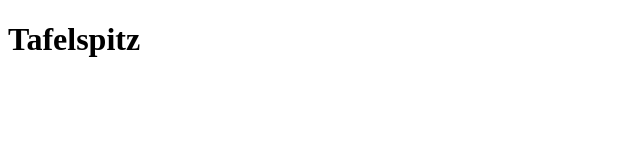
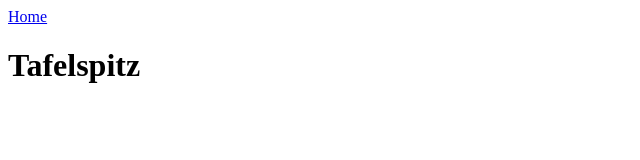
Before and after one commit to dudders22/git_test, a plain HTML site: page TOP_RecipeShiz/recipes/austria/tafelspitz.html in a window 1280 px wide. Shown: the whole page, without its empty margins (0-640 px from the left). Drawn offline with Linux system fonts and the light colour scheme.

Commit message:
Added links to sub pages
I forgot to save files before pushing - duh!

```diff
--- a/TOP_RecipeShiz/recipes/austria/tafelspitz.html
+++ b/TOP_RecipeShiz/recipes/austria/tafelspitz.html
@@ -6,6 +6,7 @@
     <title>Austria - Tafelspitz</title>
 </head>
 <body>
+    <a href="../../index.html">Home</a>
     <h1>Tafelspitz</h1>
 </body>
 </html>
```
Also changed, not shown: TOP_RecipeShiz/recipes/austria/wienerShnitzel.html (+1 -0 lines), TOP_RecipeShiz/recipes/belgium/belgianWaffles.html (+1 -0 lines), TOP_RecipeShiz/recipes/belgium/carbonadeFlamande.html (+1 -0 lines), TOP_RecipeShiz/recipes/belgium/stoemp.html (+1 -0 lines).
